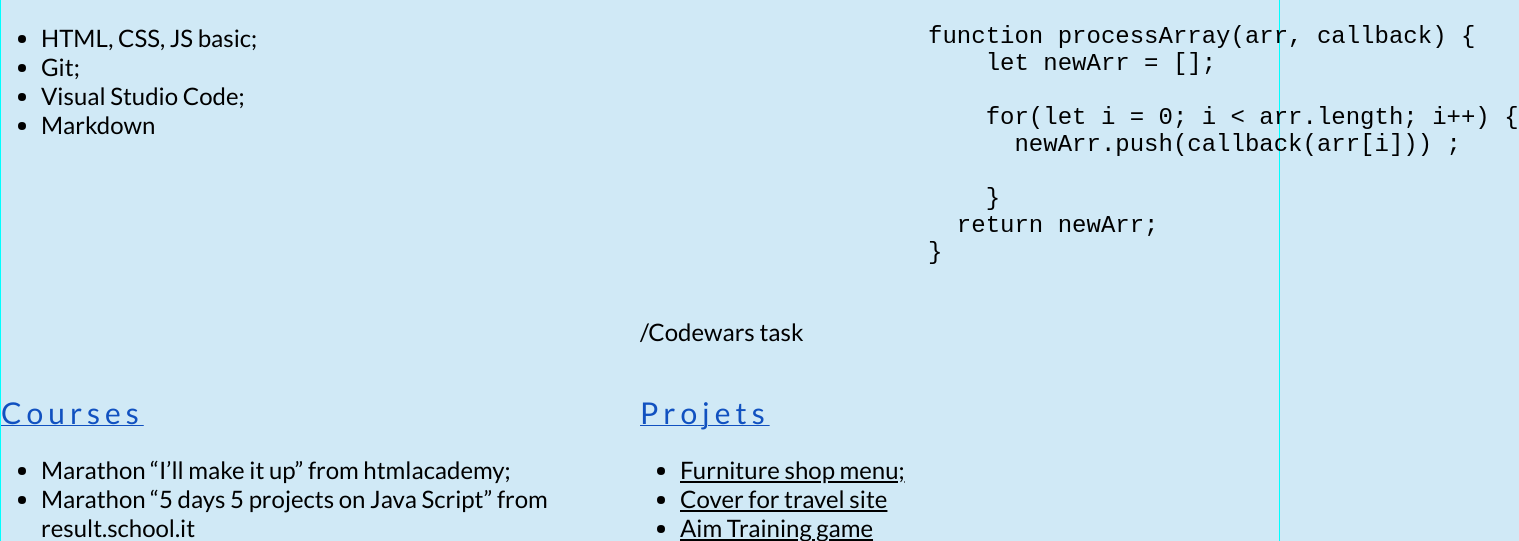
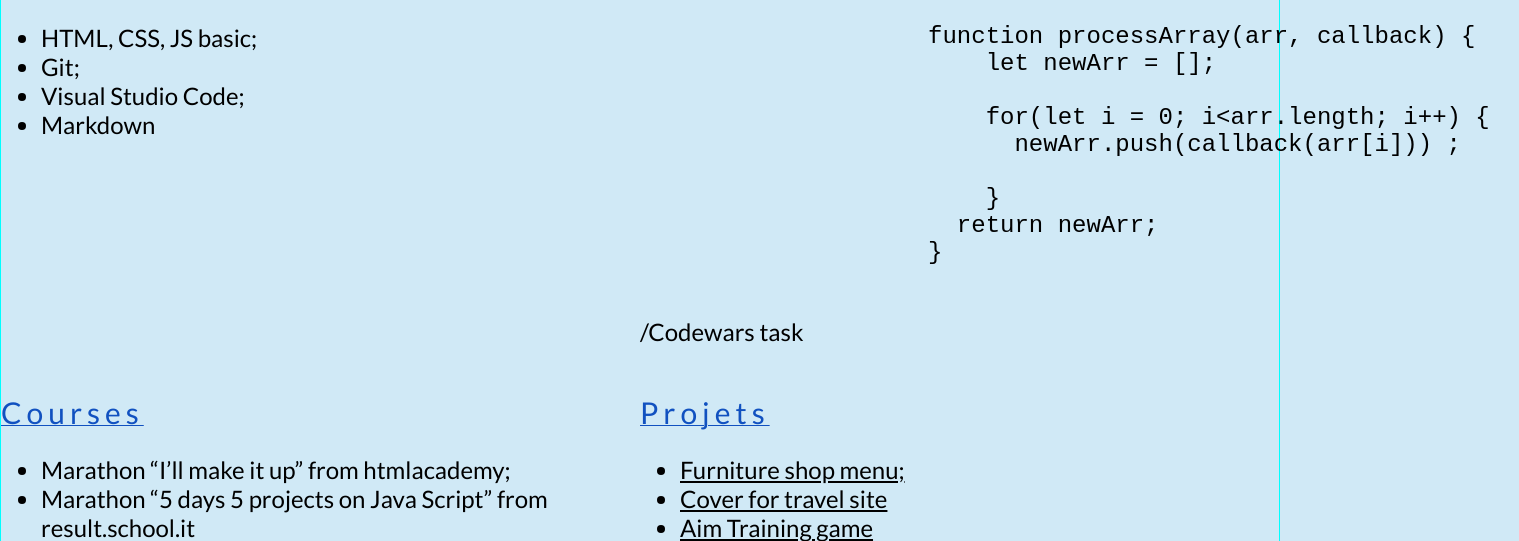
Before and after one commit to LeilaS-88/rsschool-cv_stage0-ru, a plain HTML site: page index.html in a window 1280 px wide. Shown: the part 559-1100 px from the top of the page, 1519 px wide, since content can reach past the window. Drawn offline with Linux system fonts and the light colour scheme.

Commit message:
Update index.html

```diff
--- a/index.html
+++ b/index.html
@@ -56,7 +56,7 @@
                     function processArray(arr, callback) {
                         let newArr = [];
 
-                        for(let i = 0; i < arr.length; i++) {
+                        for(let i = 0; i&lt;arr.length; i++) {
                           newArr.push(callback(arr[i])) ;
 
                         }
```
